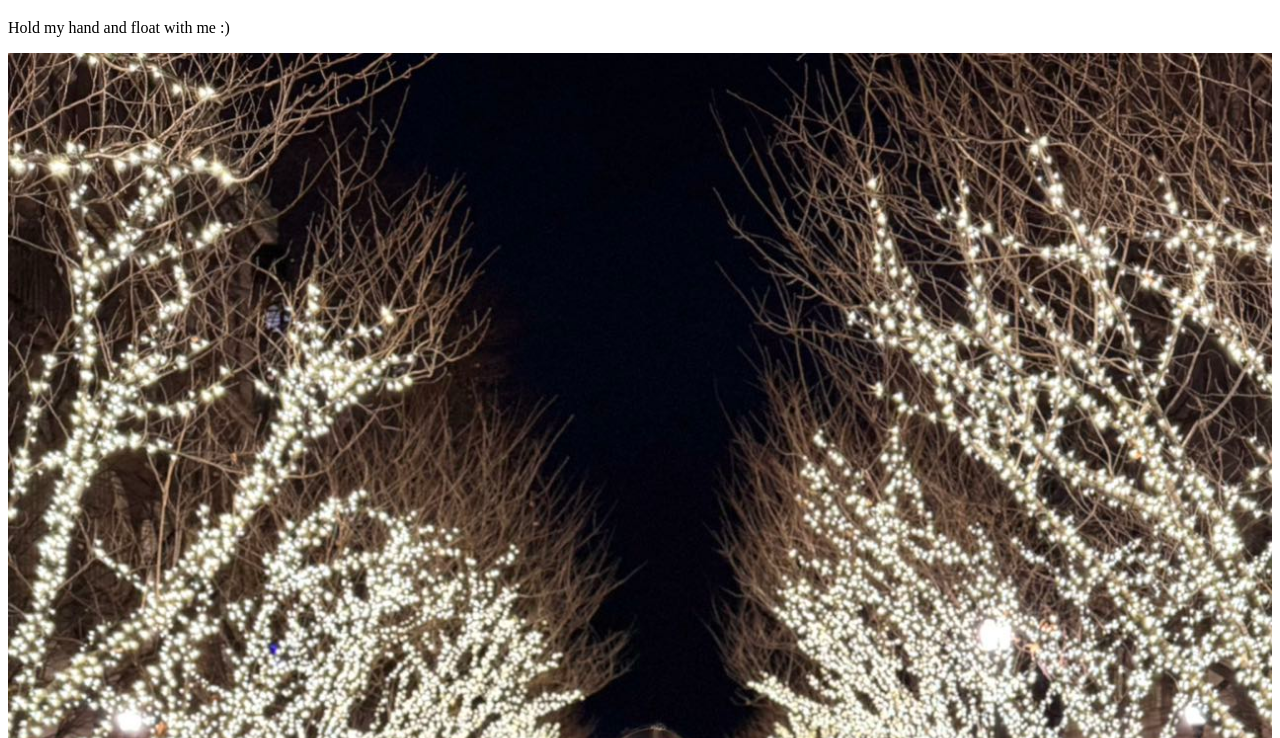
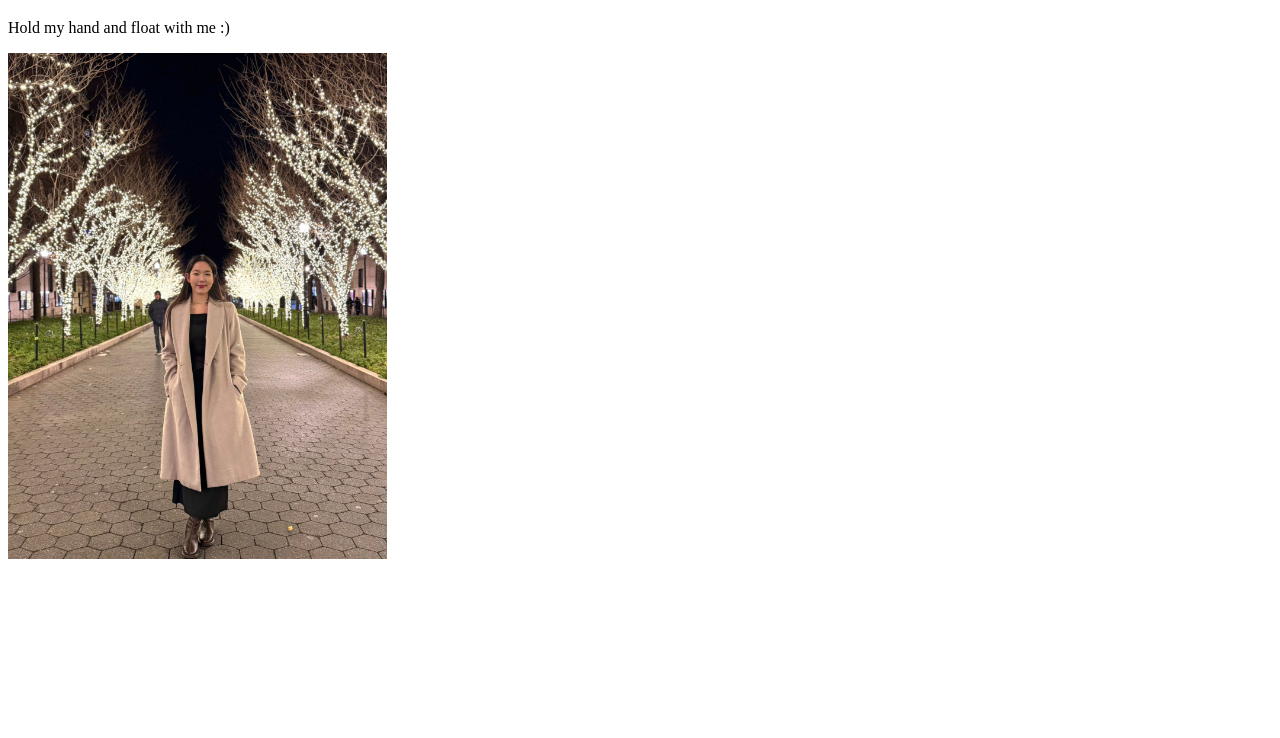
Before and after one commit to vvexplorer/vvexplorer.github.io, a plain HTML site: page index.html in a window 1280 px wide. Shown: the part 62-800 px from the top of the page. Drawn offline with Linux system fonts and the light colour scheme.

Commit message:
add photo

```diff
--- a/index.html
+++ b/index.html
@@ -8,6 +8,6 @@
 <body>
     <h1>Hello, I'm a sea otter 🦦</h1>
     <p>Hold my hand and float with me :)</p>
-	<img src="photo.jpg" alt="A cute sea otter" style="max-width:100%; height:auto;">
+	<img src="photo.jpg" alt="A cute sea otter" style="max-width:30%; height:auto;">
 </body>
 </html>
```
